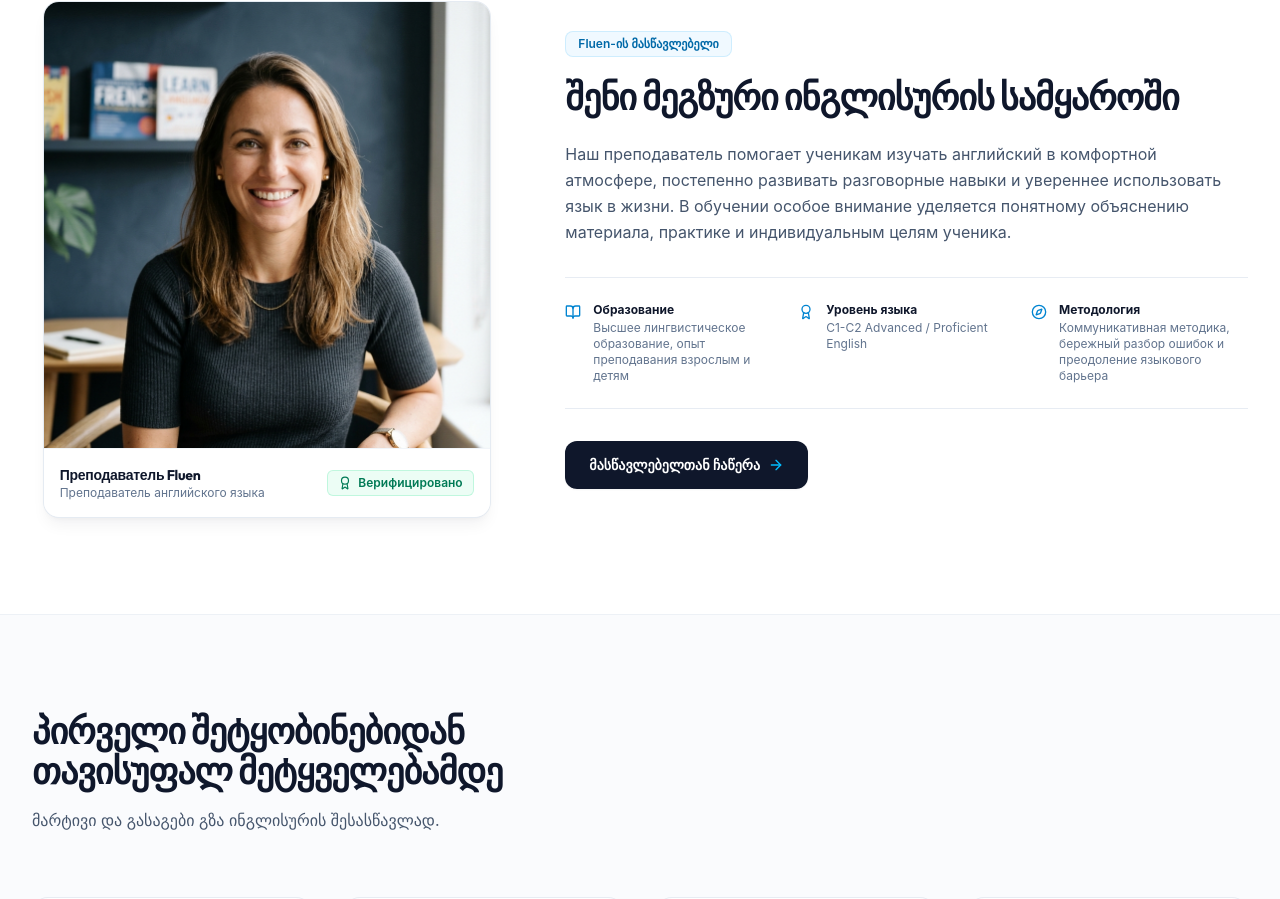
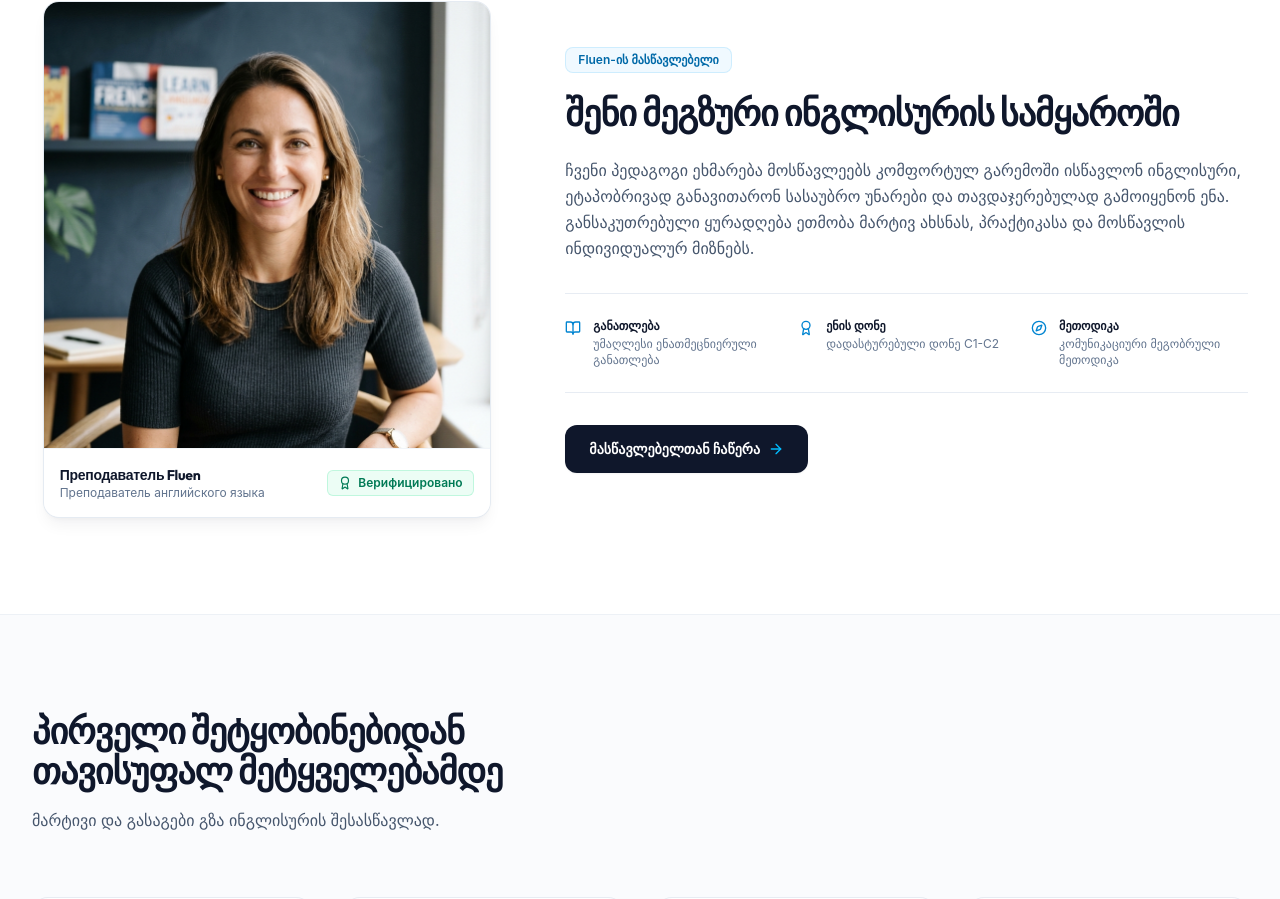
Before and after one commit to fluenbot/Fluen-Online-School, a React (Vite) app: page / in a window 1280 px wide. Shown: the part 4085-4984 px from the top of the page. Built offline with nearby package versions, Linux system fonts and the light colour scheme.

Commit message:
Update TeacherSection.tsx

```diff
--- a/src/components/TeacherSection.tsx
+++ b/src/components/TeacherSection.tsx
@@ -62,7 +62,7 @@ export const TeacherSection: React.FC<TeacherSectionProps> = ({ config, lang, on
 
             <div className="text-base text-slate-600 leading-relaxed space-y-4 mb-8">
               <p>
-                {config.teacher.bio || t.bio}
+                {t.bio}
               </p>
             </div>
 
@@ -71,24 +71,24 @@ export const TeacherSection: React.FC<TeacherSectionProps> = ({ config, lang, on
               <div className="flex items-start gap-3">
                 <BookOpen className="w-4 h-4 text-sky-600 shrink-0 mt-0.5" />
                 <div className="text-xs">
-                  <div className="font-bold text-slate-900">Образование</div>
-                  <div className="text-slate-500 mt-0.5">{config.teacher.education}</div>
+                  <div className="font-bold text-slate-900">{lang === 'ka' ? 'განათლება' : lang === 'en' ? 'Education' : 'Образование'}</div>
+                  <div className="text-slate-500 mt-0.5">{t.educationBadge}</div>
                 </div>
               </div>
 
               <div className="flex items-start gap-3">
                 <Award className="w-4 h-4 text-sky-600 shrink-0 mt-0.5" />
                 <div className="text-xs">
-                  <div className="font-bold text-slate-900">Уровень языка</div>
-                  <div className="text-slate-500 mt-0.5">{config.teacher.level}</div>
+                  <div className="font-bold text-slate-900">{lang === 'ka' ? 'ენის დონე' : lang === 'en' ? 'Proficiency' : 'Уровень языка'}</div>
+                  <div className="text-slate-500 mt-0.5">{t.levelBadge}</div>
                 </div>
               </div>
 
               <div className="flex items-start gap-3">
                 <Compass className="w-4 h-4 text-sky-600 shrink-0 mt-0.5" />
                 <div className="text-xs">
-                  <div className="font-bold text-slate-900">Методология</div>
-                  <div className="text-slate-500 mt-0.5">{config.teacher.approach}</div>
+                  <div className="font-bold text-slate-900">{lang === 'ka' ? 'მეთოდიკა' : lang === 'en' ? 'Method' : 'Методология'}</div>
+                  <div className="text-slate-500 mt-0.5">{t.approachBadge}</div>
                 </div>
               </div>
             </div>
```
